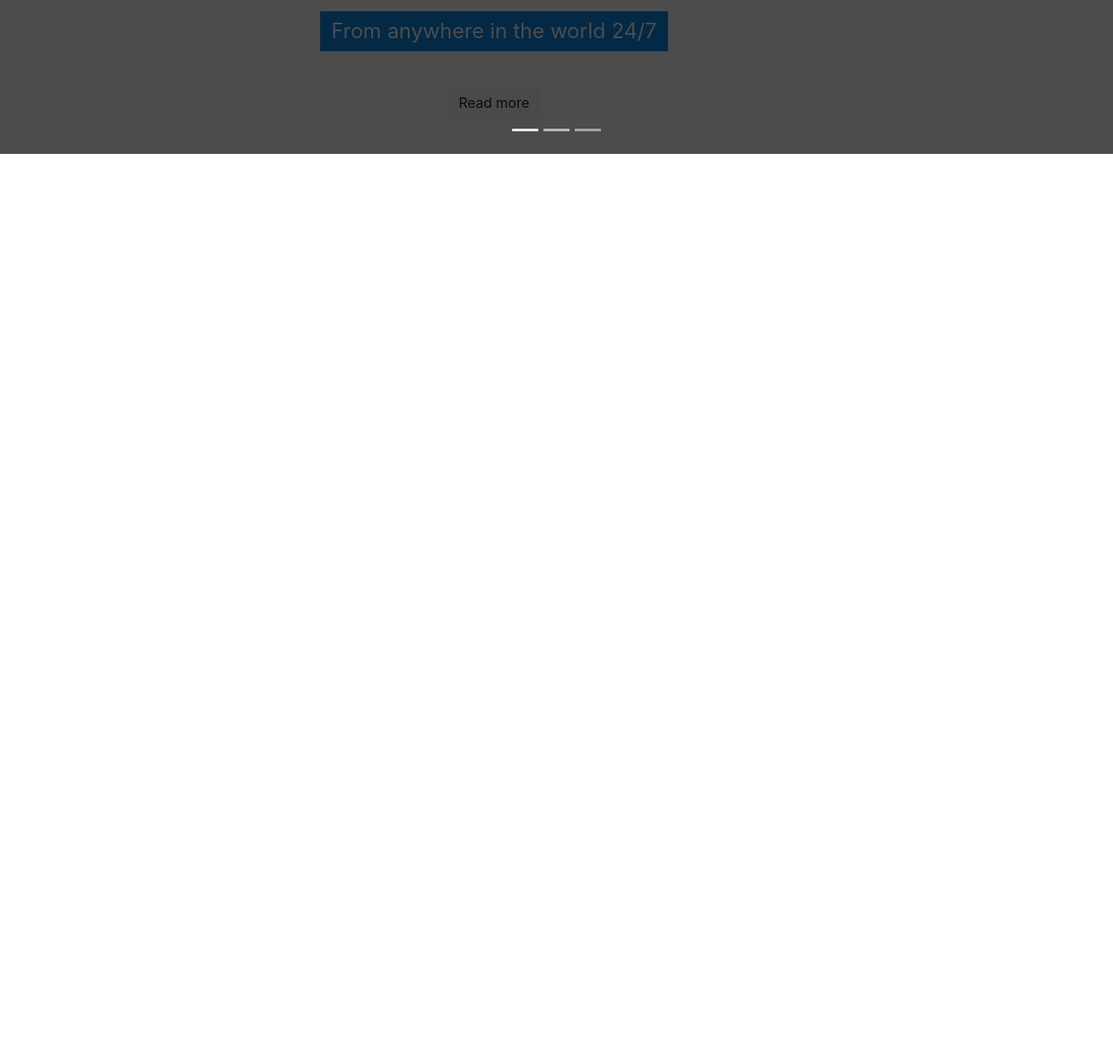
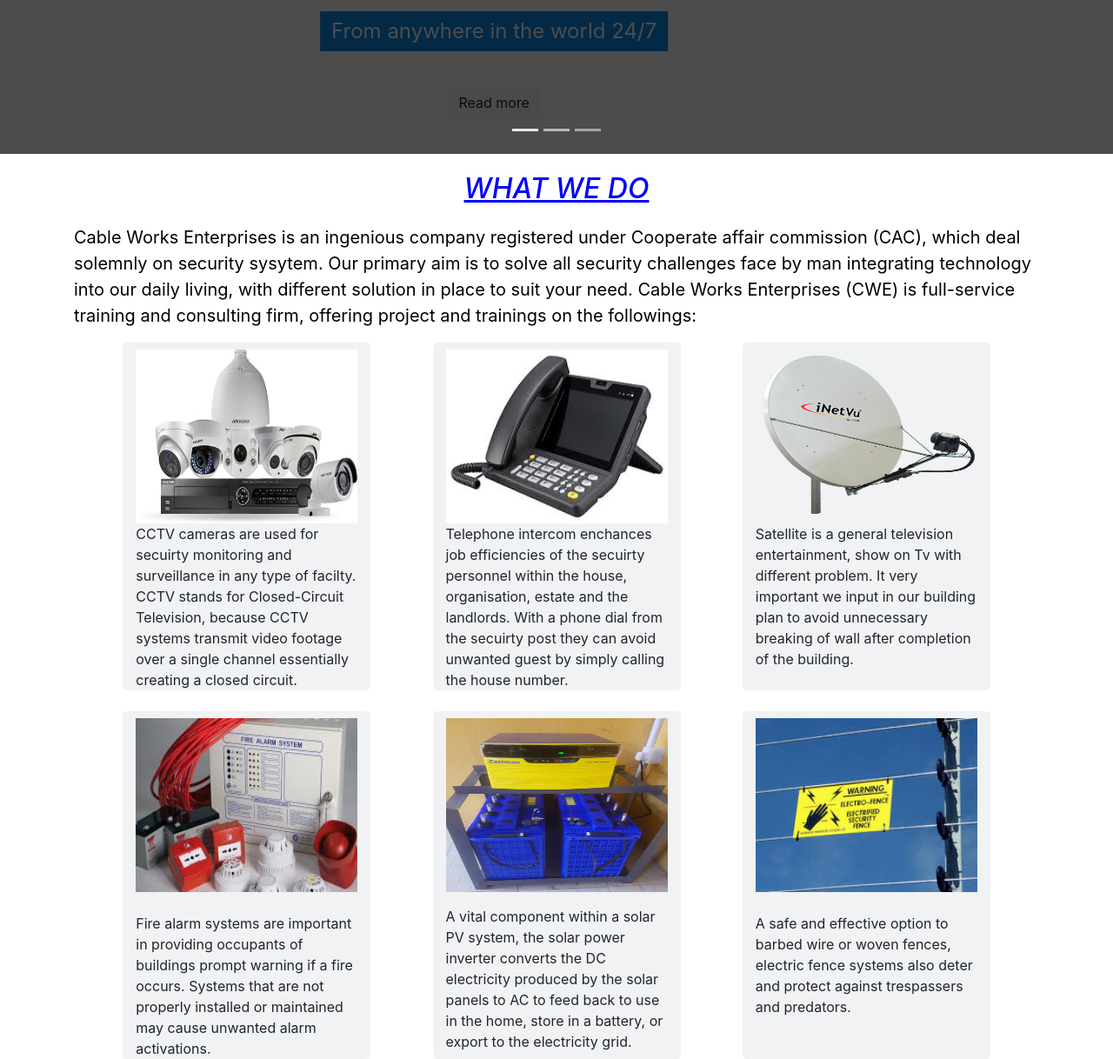
Before and after one commit to olaishola05/workweb, a plain HTML site: page index.html in a window 1280 px wide. Shown: the part 553-1771 px from the top of the page at 87% size. Before the commit the page ends 800 px from the top, so only its background shows below. Drawn offline with nearby package versions, Linux system fonts and the light colour scheme.

Commit message:
new work web

```diff
--- a/index.html
+++ b/index.html
@@ -94,6 +94,56 @@
                 </a>
             </div>
             <!-- what we do -->
+            <div class="container">
+                <h1 class="text-center font-italic display-5" style="text-decoration: underline; color: blue">WHAT WE DO</h1>
+                <p style="font-size:20px; color: black;"> Cable Works Enterprises is an ingenious company registered under
+                  Cooperate affair commission (CAC), which deal solemnly on security sysytem. Our primary aim
+                  is to solve all security challenges face by man integrating technology into our daily living,
+                  with different solution in place to suit your need. Cable Works Enterprises (CWE) is full-service training and
+                  consulting firm, offering project and trainings on the followings:
+              </p>
+              <div class="row">
+                <div class="col-3">
+                    <img class="mt-2"src="cctv1.jpg" alt="loading" style="width: 100%; height:50%;">
+                    <p class="text-black">CCTV cameras are used for secuirty monitoring and surveillance in any type of facilty.
+                        CCTV stands for Closed-Circuit Television, because CCTV systems transmit video footage over
+                        a single channel essentially creating a closed circuit.
+                    </p>
+
+                </div>
+                <div class="col-3">
+                  <img class="mt-2"src="intercom.jpg" alt="loading" style="width: 100%; height:50%;">
+                  <p class="text-black">Telephone intercom enchances job efficiencies of the secuirty personnel within the house,
+                       organisation, estate and the landlords. With a phone dial from the secuirty post they
+                       can avoid unwanted guest by simply calling the house number.</p>
+                </div>
+                <div class="col-3">
+                  <img class="mt-2"src="satellite.png" alt="loading" style="width: 100%; height:50%;">
+                  <p class="text-black">Satellite is a general television entertainment, show on Tv with different problem.
+                      It very important we input in our building plan to avoid unnecessary
+                       breaking of wall after completion of the building.
+                  </p>
+                </div>
+              </div>
+              <div class="row mt-4">
+                  <div class="col-3">
+                      <img class="mt-2"src="fire alarm.jpg" alt="loading" style="width: 100%; height:50%;">
+                      <p class="text-black mt-4">Fire alarm systems are important in providing occupants of buildings prompt warning if a fire occurs.
+                           Systems that are not properly installed or maintained may cause unwanted alarm activations.</p>
+                  </div>
+                  <div class="col-3">
+                      <img class="mt-2"src="inverter.jpg" alt="loading" style="width: 100%; height:50%;">
+                      <p class="text-black mt-3">A vital component within a solar PV system, the solar power inverter converts the DC electricity produced
+                          by the solar panels to AC to feed back to use in the home, store in a battery,
+                          or export to the electricity grid.</p>
+                  </div>
+                  <div class="col-3">
+                      <img class="mt-2" src="electric fence.jpg" alt="loading" style="width: 100%; height:50%;">
+                      <p class="text-black mt-4">A safe and effective option to barbed wire or woven fences, electric fence systems also deter
+                          and protect against trespassers and predators.</p>
+                  </div>
+                </div>
+          </div>
 
             <!-- Our offer (Packages) -->
 
--- a/style.css
+++ b/style.css
@@ -69,7 +69,15 @@ html {
     margin-top: 0px;
 }
 /* what we do  */
+.row{
+    justify-content: space-evenly;
 
+}
+.col-3{
+     border-radius: 5px;
+    height: 400px;
+    background-color: #F0F2F4;
+}
 /*  Our offer (Packages) */
 
 /* about us */
```
Also changed, not shown: cctv1.jpg (added), electric fence.jpg (added), fire alarm.jpg (added), intercom.jpg (added), inverter.jpg (added), satellite.png (added).
